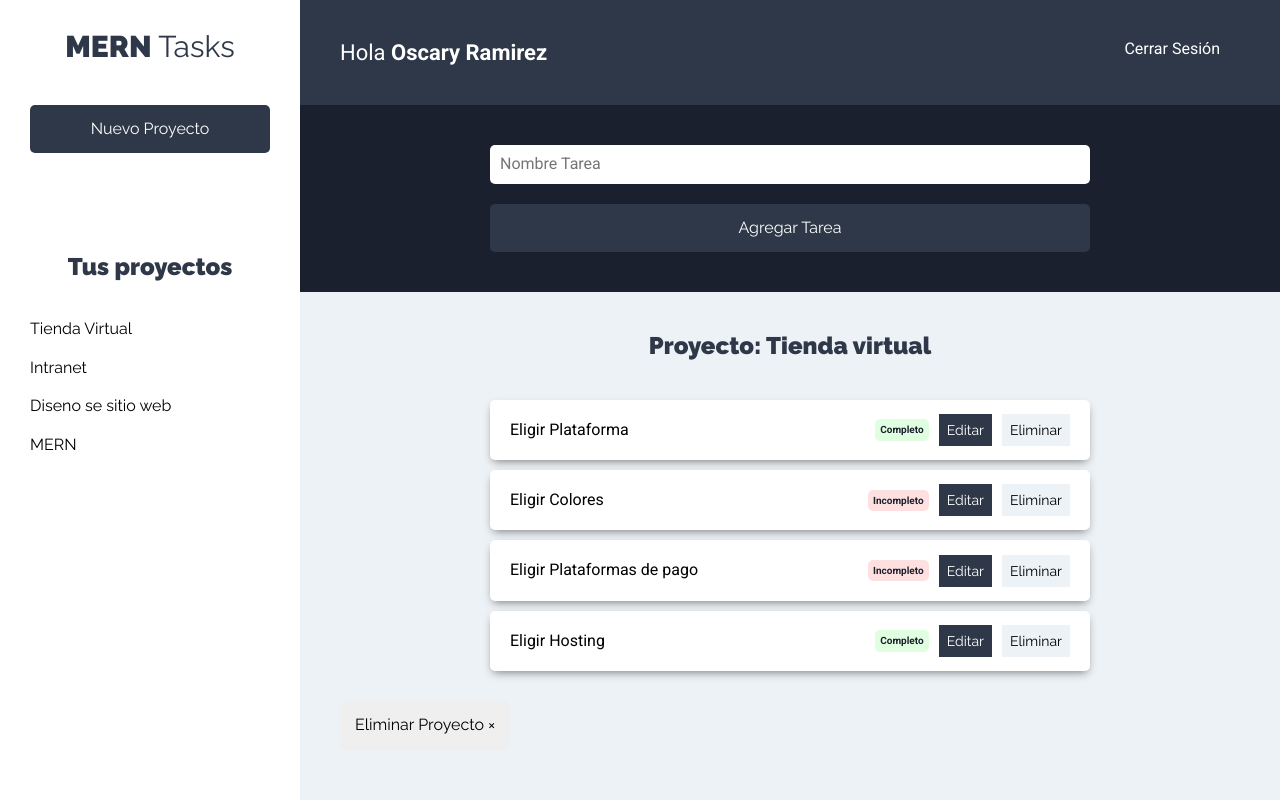
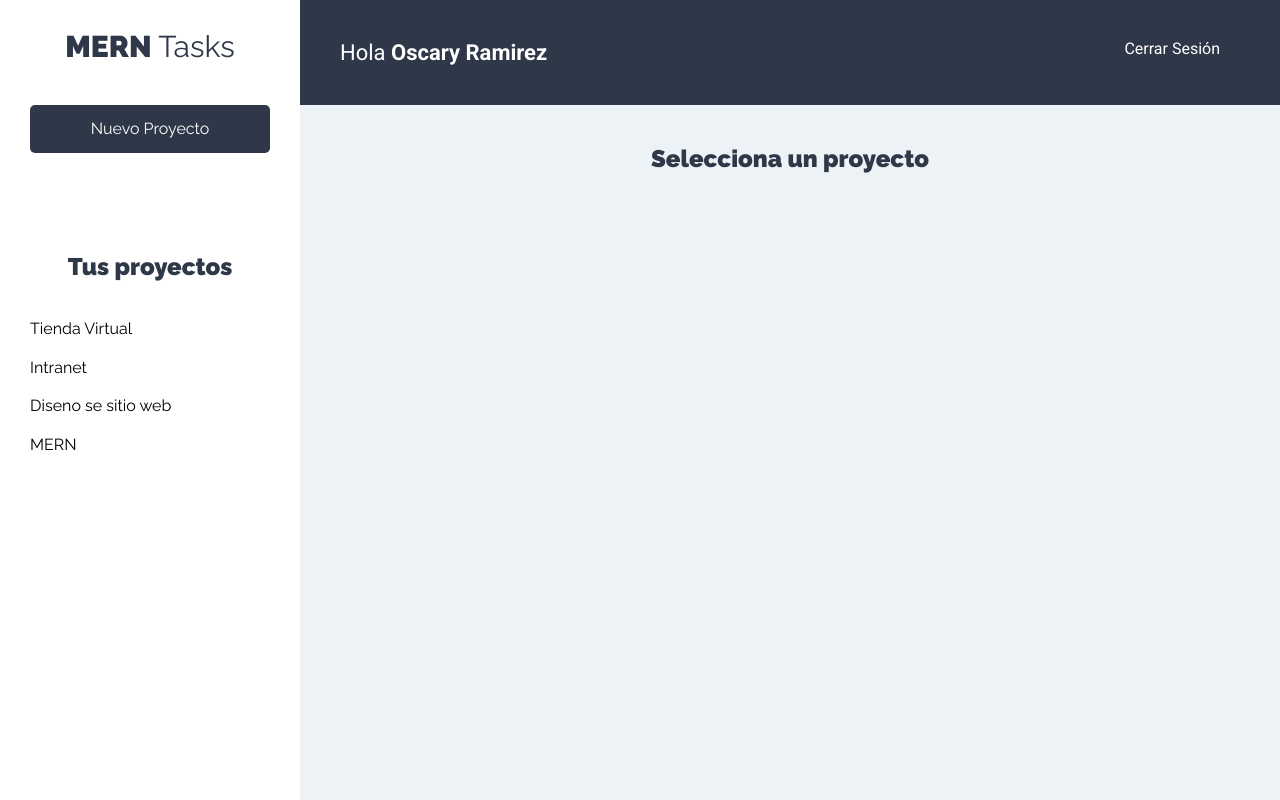
Before and after one commit to oscar02r/projects-mern, a React (Create React App) app: page /proyectos in a window 1280 px wide. Built offline with nearby package versions, Linux system fonts and the light colour scheme.

Commit message:
Hidden form taskt

```diff
--- a/src/components/tasks/FormTarea.js
+++ b/src/components/tasks/FormTarea.js
@@ -1,7 +1,15 @@
-import React from 'react'
-
+import React, { useContext } from 'react';
+import ProyectoContext from '../../context/projectos/projectoContext';
 
 const FormTarea = () => {
+
+    const proyectoContext = useContext(ProyectoContext);
+    const {proyecto} = proyectoContext;
+
+    if (!proyecto) return null;
+
+    const [ proyectoActual ] = proyecto;
+
     return (
         <div className="formulario">
             <form >
--- a/src/components/tasks/ListadoTarea.js
+++ b/src/components/tasks/ListadoTarea.js
@@ -1,4 +1,5 @@
-import React from 'react'
+import React, {useContext} from 'react';
+import ProyectoContext from '../../context/projectos/projectoContext';
 import Tarea from './Tarea';
 
 const ListadoTarea = () => {
@@ -10,9 +11,16 @@ const ListadoTarea = () => {
         { nombre: 'Eligir Hosting', estado:true }
     ];
 
+    const proyectoContext = useContext(ProyectoContext);
+    const { proyecto } = proyectoContext;
+
+    if(!proyecto) return <h2> Selecciona un proyecto </h2>
+
+    const [proyectoActual] = proyecto;
+
     return (
         <>
-          <h2>Proyecto: Tienda virtual</h2>
+          <h2>Proyecto: {proyectoActual.nombre}</h2>
           <ul className="listado-tareas">
               {tareasProyecto.length === 0
                   ?(
--- a/src/components/tasks/Tarea.js
+++ b/src/components/tasks/Tarea.js
@@ -1,4 +1,4 @@
-import React from 'react'
+import React from 'react';
 
 const Tarea = ({tarea}) => {
 
```
